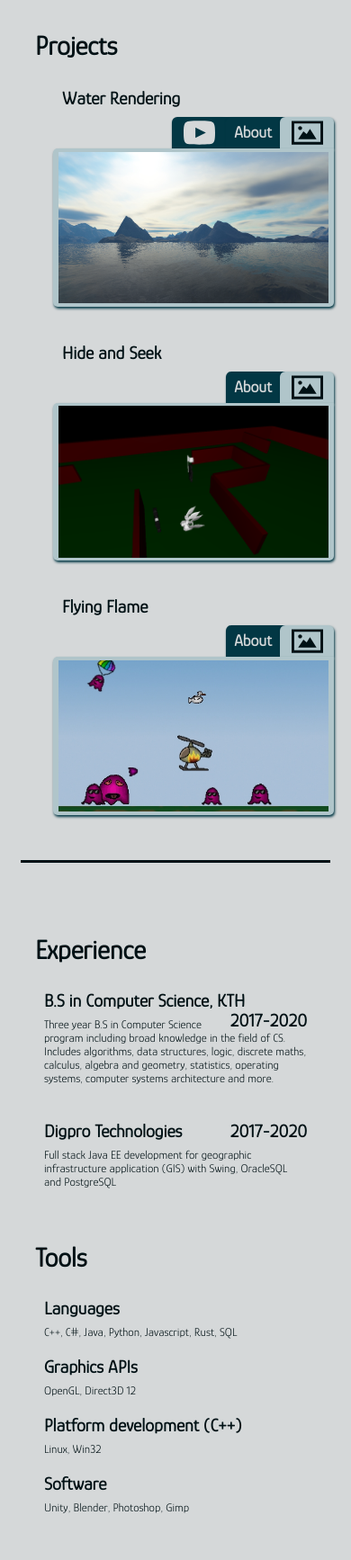
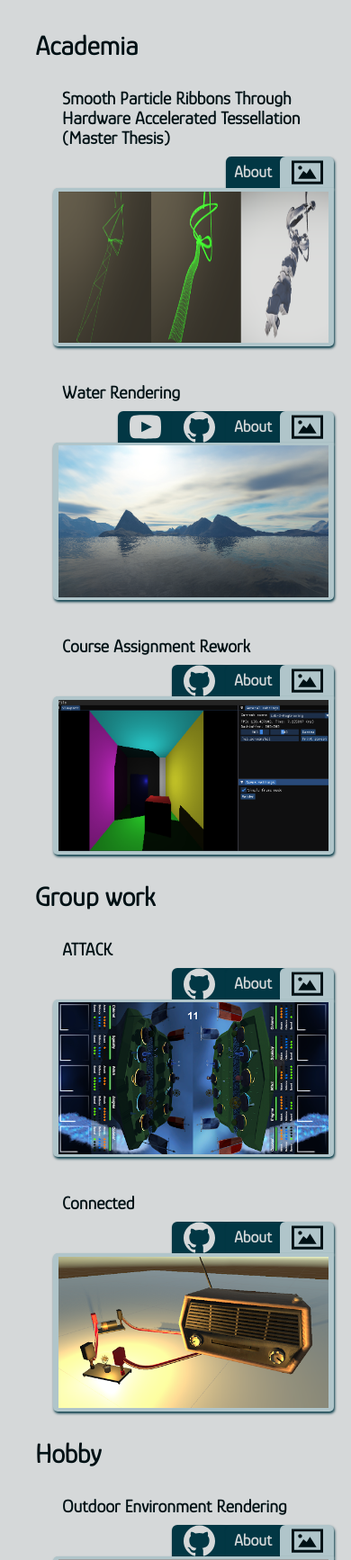
Before and after one commit to raaavioli/PortfolioV2, a Gatsby site: page / in a window 390 px wide. Shown: the part 1220-2954 px from the top of the page at 90% size. Built offline with nearby package versions, Linux system fonts and the light colour scheme; Gatsby itself is replaced by a stand-in of ours; grey boxes are pictures that could not be loaded.

Commit message:
Add more projects, add github link to projects and some more nice features

```diff
--- a/package.json
+++ b/package.json
@@ -18,6 +18,7 @@
     "gatsby": "^3.13.0",
     "gatsby-plugin-react-svg": "^3.0.1",
     "gatsby-plugin-sass": "^4.13.0",
+    "node-gyp-build-optional-packages": "^4.3.2",
     "react": "^17.0.1",
     "react-dom": "^17.0.1",
     "sass": "^1.39.0"
--- a/src/pages/index.js
+++ b/src/pages/index.js
@@ -4,26 +4,75 @@ import "../styles/main.scss";
 
 import FlyingFlamePNG from "../images/FlyingFlame.png"
 import HideAndSeekPNG from "../images/HideAndSeek.png"
-import WaterRenderingPNG from "../images/panorama.png"
+import WaterRenderingPNG from "../images/waterrendering.png"
+import HobbyRenderingPNG from "../images/hobbyrenderingengine.png"
+import AttackProjectPNG from "../images/attack_project.png"
+import ConnectedProjectPNG from "../images/connected_project.png"
+import LabReworkPNG from "../images/labrework.png"
+import ThesisHeaderPNG from "../images/HeaderRibbonImage.png"
 import Project from "./project.js";
 import SidePanel from "./side-panel.js"
 
 import HeadImage from "../images/hanging.jpg";
 import Portrait from "../images/portrait.jpg";
 
-const projects = [
+
+const academia_projects = [
+	{
+		text: "Smooth Particle Ribbons Through Hardware Accelerated Tessellation (Master Thesis)",
+		image: ThesisHeaderPNG,
+		description: "Master thesis on generating smooth tessellated particle ribbons using traditional tessellation shaders and mesh shaders in DirectX 12. Methodology involved evaluating B-splines curves on a tessellated surface for three different hardware implementations using mesh shaders, mesh + task shaders and tessellation shaders. Culling, LOD and Gouraud shading were three suggested optimizations, which showed to be useful to keep interactive frame rates. Results show that mesh+task shaders can be used to generate and render smooth particle ribbons of arbitrary levels of tessellation, however they remain slower than traditional tessellation shaders for tessellation factors smaller than 64.",
+		keywords: "Tessellation, Mesh shaders, B-splines, Particle ribbons, VFX",
+		wide: "wide",
+	},
 	{
 		text: "Water Rendering",
 		embedId: "vMgEDpx1GXg",
 		image: WaterRenderingPNG,
 		description: "Water Rendering aimed to explore rendering of realistically looking water in real time. The project is based on Jerry Tessendorf's paper Simulating Ocean Water (2001).",
 		keywords: "C++, OpenGL, CUDA, Fourier transforms",
+		githubLink: "https://github.com/raaavioli/WaterRendering",
+	},
+	{
+		text: "Course Assignment Rework",
+		image: LabReworkPNG,
+		description: "Reworked lab material the course DH2323: Computer graphics and interation at KTH. I took initiative to improve the labs for three reasons: To make a cross-platform easily built code skeleton. To improve the instructions and introduce questions related to the implementation. To make a unified application which could be used to implement and present all labs.",
+		keywords: "Linear algebra, Ray tracing, Rasterization, C++, OpenGL",
+		githubLink: "https://github.com/raaavioli/Rendering-fundamentals",
+	},
+]
+
+const group_projects = [
+	{
+		text: "ATTACK",
+		image: AttackProjectPNG,
+		description: "Group project making an interactive card game played on a SUR40 touch monitor. I contributed to all parts of the project, however most of my work was graphics related as I wrote shaders for most visual effects in the game such as projectiles, UI and characters. I also mixed and added sound to the game.",
+		keywords: "Unity, HLSL, OpenCV, SUR40 Touch monitor",
+		githubLink: "https://github.com/raaavioli/ATTACK-AGI",
+	},
+	{
+		text: "Connected",
+		image: ConnectedProjectPNG,
+		description: "Short project making an interactive VR environment for building electrical circuitry. My main contribution was related to creating interactive components, where I made a glowing lightbulb, a sound-playing radio and a container for recycling. I also programmed HLSL shaders and set up SteamVR to be able to interact with the sound-playing radio component I introduced.",
+		keywords: "Unity, HLSL, SteamVR, Blender",
+		githubLink: "https://github.com/raaavioli/Connected",
+	},
+]
+
+const hobby_projects = [
+	{
+		text: "Outdoor Environment Rendering",
+		image: HobbyRenderingPNG,
+		description: "A hobby renderer written in OpenGL. Work has also been started to port the renderer to Metal. The renderer contains systems for simulation and rendering of millions of individual grass blades, hot-reloading and dynamic caching of glsl shaders, shadow mapping, fbx support and more.",
+		keywords: "C++, OpenGL, Compute shaders, Particle systems",
+		githubLink: "https://github.com/raaavioli/OutdoorEnvironmentRendering",
 	},
 	{
 		text: "Hide and Seek",
 		image: HideAndSeekPNG,
 		description: "A 3D game created as part of a university project in tcp-sockets programmig. The game allows multiple players to connect to a server to play a game of capture the flag in a procedurally generated maze.",
-		keywords: "C++, Network programming (sockets), OpenGL, Blender"
+		keywords: "C++, Network programming (sockets), OpenGL, Blender",
+		githubLink: "https://github.com/raaavioli/HideAndSeekGame",
 	},
 	{
 		text: "Flying Flame",
@@ -36,9 +85,14 @@ const projects = [
 
 const experiences = [
 	{
-		title: "B.S in Computer Science, KTH",
+		title: "M.Sc in Computer Science, KTH",
+		dateRange: "2020-2022",
+		description: "Two year M.Sc in Computer Science. Main track in computer graphics and visualization. Sidetrack in high performance computing and computer systems architecture with focus on parallelism for GPUs and distributed systems. Thesis was conducted together with Avalanche Studios Group."
+	},
+	{
+		title: "B.Sc in Computer Science, KTH",
 		dateRange: "2017-2020",
-		description: "Three year B.S in Computer Science program including broad knowledge in the field of CS. Includes algorithms, data structures, logic, discrete maths, calculus, algebra and geometry, statistics, operating systems, computer systems architecture and more."
+		description: "Three year B.Sc in Computer Science program including broad knowledge in the field of CS. Includes algorithms, data structures, logic, discrete maths, calculus, algebra and geometry, statistics, operating systems, computer systems architecture and more."
 	},
 	{
 		title: "Digpro Technologies",
@@ -54,15 +108,15 @@ const tools = [
 	},
 	{
 		title: "Graphics APIs",
-		types: "OpenGL, Direct3D 12"
+		types: "OpenGL, Direct3D 12, Metal"
 	},
 	{
 		title: "Platform development (C++)",
-		types: "Linux, Win32",
+		types: "Linux, Win32, Mac OSX"
 	},
 	{
 		title: "Software",
-		types: "Unity, Blender, Photoshop, Gimp"
+		types: "PIX, RenderDoc, Nvidia Nsight, Unity, Blender, Photoshop, Gimp"
 	}
 ]
 
@@ -110,17 +164,47 @@ const IndexPage = () => {
 		</div>
 
 		<div className="content-panel flex-column">
-			<h2>Projects</h2>
+			<h2>Academia</h2>
 				<div className="projects-container flex-row">
-				{projects.map(project => (
+					{academia_projects.map(project => (
 						<Project key={project.text}
 							text={project.text}
 							embedId={project.embedId}
 							image={project.image}
 							description={project.description}
-						keywords={project.keywords}/>
+							keywords={project.keywords}
+							githubLink={project.githubLink}
+							wide={project.wide}/>
 					))}
 				</div>
+
+			<h2>Group work</h2>
+				<div className="projects-container flex-row">
+					{group_projects.map(project => (
+						<Project key={project.text}
+							text={project.text}
+							embedId={project.embedId}
+							image={project.image}
+							description={project.description}
+							keywords={project.keywords}
+							githubLink={project.githubLink}
+							wide={project.wide}/>
+					))}
+				</div>
+			<h2>Hobby</h2>
+				<div className="projects-container flex-row">
+					{hobby_projects.map(project => (
+						<Project key={project.text}
+							text={project.text}
+							embedId={project.embedId}
+							image={project.image}
+							description={project.description}
+							keywords={project.keywords}
+							githubLink={project.githubLink}
+							wide={project.wide}/>
+					))}
+				</div>
+
 			<div className="panel-separator"></div>
 		</div>
 		<div className="content-panel flex-column">
--- a/src/pages/project.js
+++ b/src/pages/project.js
@@ -41,10 +41,17 @@ class Project extends React.Component {
 			<div className="flex-row">
 				<div className="tabs right light flex-row">
 					{this.props.embedId &&
-					<button className={`${this.getSelected(2)}`}
-						onClick={() => this.setState({index: 2})}
-						onKeyDown={() => this.setState({index: 2})}>
+					<button className={`${this.getSelected(3)}`}
+						onClick={() => this.setState({index: 3})}
+						onKeyDown={() => this.setState({index: 3})}>
 						{Logos.YoutubeLogo()}
+					</button>
+					}
+					{this.props.githubLink &&
+					<button className={`${this.getSelected(2)}`}>
+						<a href={this.props.githubLink}>
+							{Logos.GithubLogo()}
+						</a>
 					</button>
 					}
 					<button className={`${this.getSelected(1)}`}
@@ -60,7 +67,7 @@ class Project extends React.Component {
 				</div>
 			</div>
 
-			<div className="inner-project-box">
+			<div className={`inner-project-box ${this.props.wide}`}>
 				{this.props.embedId &&
 				<div className={`project-content ${this.getSelected(2)}`}>
 					<YoutubeEmbed embedId={this.props.embedId} />
--- a/src/styles/main.scss
+++ b/src/styles/main.scss
@@ -359,10 +359,29 @@ $colorBottom: #222ccc;
 						color: $color-primary-4;
 						padding: 5px 10px;
 						z-index: 0;
+						overflow-y: scroll;
+						&::-webkit-scrollbar {
+							width: 12px;               /* width of the entire scrollbar */
+						}
+						&::-webkit-scrollbar-thumb {
+							background: $color-primary-3;
+						}
+						&::-webkit-scrollbar-track-piece {
+							background: $color-primary-1;
+						}
 						&:last-of-type {
-							position: absolute;
+							position: relative;
 							bottom: 0px;
+							overflow-y: visible;
 						}
+					}
+				}
+
+				&.wide {
+					width: 100%;
+					height: $project-height;
+					img {
+						object-fit: fill;
 					}
 				}
 			}
@@ -531,7 +550,7 @@ $colorBottom: #222ccc;
 					}
 				}
 
-				.inner-project-box {
+				.inner-project-box, .inner-project-box.wide {
 					width: 80vw;
 					height: calc(80vw * (9 / 16));
 				}
```
Also changed, not shown: src/images/HeaderRibbonImage.png (added), src/images/attack_project.png (added), src/images/connected_project.png (added), src/images/labrework.png (added), src/images/mona.jpg (deleted), src/images/waterrendering.png (renamed from src/images/panorama.png), 2 other files. Lines whose indentation alone changed are shown as unchanged.
